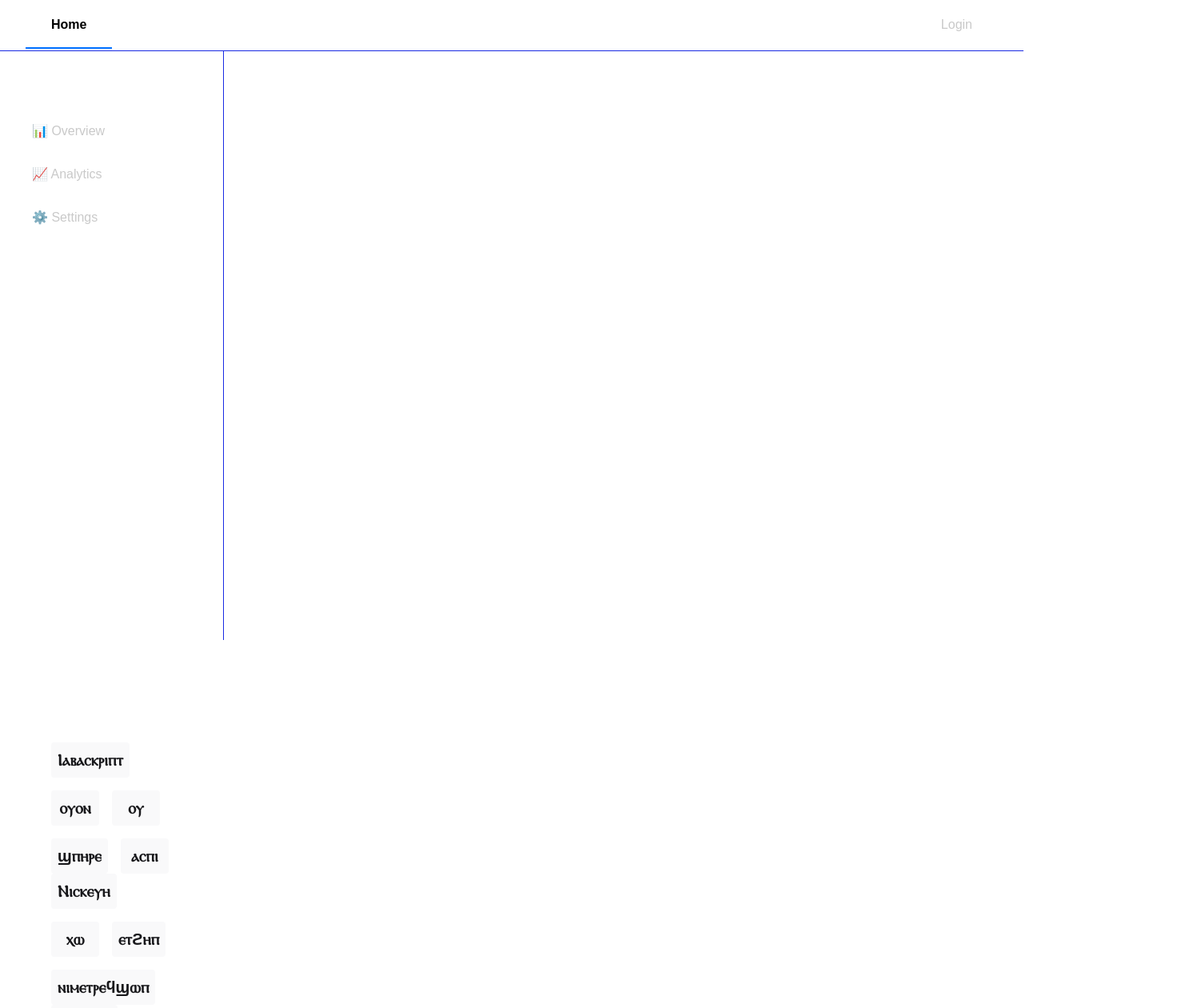
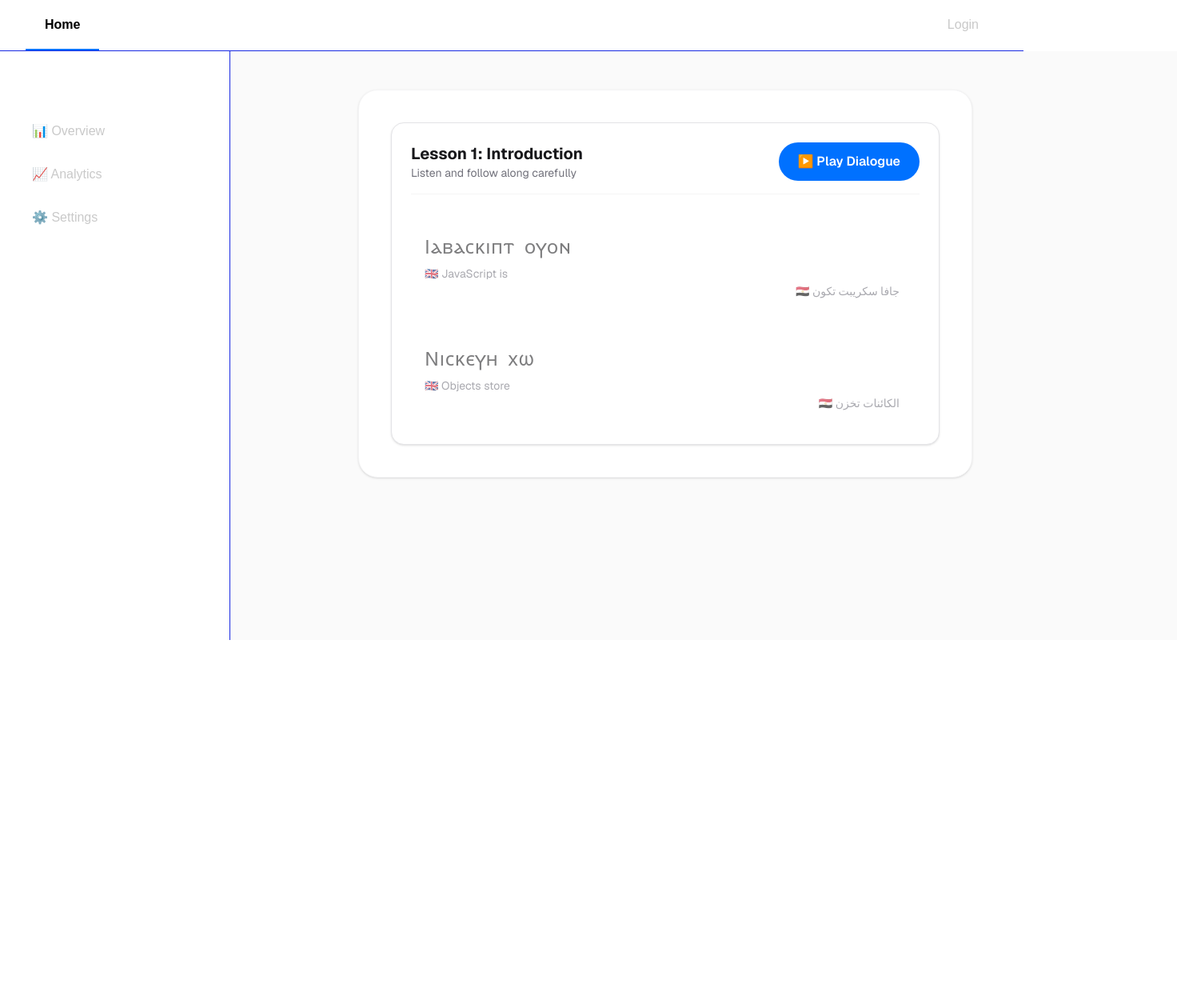
Before and after one commit to DrminaEmad/coptic_conversations, a Next.js app in the folder coptic_conversations/: page / in a window 1280 px wide. Shown: the top 1260 px of the page at 80% size, 1472 px wide, since content can reach past the window. After the commit the page ends 800 px from the top, so only its background shows below. Built offline with nearby package versions, Linux system fonts and the light colour scheme.

Commit message:
audio component implemented

```diff
--- a/coptic_conversations/app/layout.tsx
+++ b/coptic_conversations/app/layout.tsx
@@ -4,6 +4,7 @@ import localFont from 'next/font/local';
 import "./globals.css";
 import Navbar from "./ui/navbar";
 import Sidebar from "./ui/sidebar";
+
 
 
 const AveFont = localFont({
@@ -33,6 +34,7 @@ export const metadata: Metadata = {
   description: "Learn to speak Coptic Fast",
 };
 
+
 export default function RootLayout({
   children,
 }: Readonly<{ children: React.ReactNode; }>) {
--- /dev/null
+++ b/coptic_conversations/app/lib/data.ts
@@ -0,0 +1,35 @@
+// types/transcript.ts
+export interface DialogueWord {
+  coptic: string;
+  english: string;
+  arabic: string;
+}
+
+export interface TranscriptSegment {
+  id: number;
+  startTime: number;  // Time in seconds when segment starts
+  endTime: number;    // Time in seconds when segment ends
+  words: DialogueWord[];
+}
+
+// Example data array inside your database or route page
+export const conversationData: TranscriptSegment[] = [
+  {
+    id: 1,
+    startTime: 0.0,
+    endTime: 3.5,
+    words: [
+      { coptic: "Ⲓⲁⲃⲁⲥⲕⲓⲡⲧ", english: "JavaScript", arabic: "جافا سكريبت" },
+      { coptic: "ⲟⲩⲟⲛ", english: "is", arabic: "تكون" }
+    ]
+  },
+  {
+    id: 2,
+    startTime: 3.6,
+    endTime: 7.2,
+    words: [
+      { coptic: "Ⲛⲓⲥⲕⲉⲩⲏ", english: "Objects", arabic: "الكائنات" },
+      { coptic: "ⲭⲱ", english: "store", arabic: "تخزن" }
+    ]
+  }
+];
--- a/coptic_conversations/app/page.tsx
+++ b/coptic_conversations/app/page.tsx
@@ -1,80 +1,50 @@
-// import Image from "next/image";
-import Paragraph from "./ui/paragraph";
-
+import TranscriptAudioPlayer from "./ui/TranscriptAudioPlayer";
 
 export default function Home() {
+  return (
+    /* 🚀 FIXED: Added md:col-span-full to force the box to break out of the 280px column constraints */
+    /* 🚀 FIXED: Added w-full max-w-none to let the parent layout fill the remaining fraction grid space */
+    <div className="md:col-span-full flex-1 w-full bg-zinc-50 font-sans dark:bg-black p-4 sm:p-8 md:ml-48 min-h-[calc(100vh-64px)] flex justify-center items-start pt-6 md:pt-12">
 
-const paragraph = [
-  {
-    sentence1: [
-      { coptic: "Ⲓⲁⲃⲁⲥⲕⲣⲓⲡⲧ", english: "JavaScript", arabic: "جافا سكريبت" },
-      { coptic: "ⲟⲩⲟⲛ", english: "is", arabic: "تكون" },
-      { coptic: "ⲟⲩ", english: "an", arabic: "أداة تعريف" },
-      { coptic: "ϣⲡⲏⲣⲉ", english: "awesome", arabic: "رائعة" },
-      { coptic: "ⲁⲥⲡⲓ", english: "language", arabic: "لغة" }
-    ]
-  },
-  {
-    sentence2: [
-      { coptic: "Ⲛⲓⲥⲕⲉⲩⲏ", english: "Objects", arabic: "الكائنات" },
-      { coptic: "ⲭⲱ", english: "store", arabic: "تخزن" },
-      { coptic: "ⲉⲧϩⲏⲡ", english: "nested", arabic: "متداخلة" },
-      { coptic: "ⲛⲓⲙⲉⲧⲣⲉϥϣⲱⲡ", english: "data", arabic: "بيانات" }
-    ]
-  },
-  {
-    sentence3: [
-      { coptic: "Ⲡⲓⲧⲩⲡⲟⲥ", english: "Code", arabic: "البرمجية" },
-      { coptic: "ⲁⲙⲟϣⲓ", english: "runs", arabic: "تشتغل" },
-      { coptic: "ⲉⲙⲁϣⲱ", english: "very", arabic: "بشكل جداً" },
-      { coptic: "ⲁⲥⲱⲓ", english: "fast", arabic: "سريع" }
-    ]
-  }
-];
+      {/* 🚀 FIXED: Wrapped main in a flexible width bounds box to let it breath across wide viewports */}
+      <main className="w-full max-w-3xl bg-white dark:bg-zinc-950 border border-zinc-100 dark:border-zinc-800 rounded-3xl p-6 sm:p-10 shadow-sm min-w-0">
 
+        <TranscriptAudioPlayer />
 
-  return (
-    <div className="flex flex-col flex-1 items-center justify-center bg-zinc-50 font-sans dark:bg-black">
-      <main className="flex flex-1 w-full max-w-3xl flex-col items-center justify-between py-32 px-16 bg-white dark:bg-black sm:items-start">
-        <Paragraph paragraph={paragraph} />
       </main>
+
     </div>
   );
 }
 
 
-// // types/transcript.ts
-// export interface DialogueWord {
-//   coptic: string;
-//   english: string;
-//   arabic: string;
-// }
 
-// export interface TranscriptSegment {
-//   id: number;
-//   startTime: number;  // Time in seconds when segment starts
-//   endTime: number;    // Time in seconds when segment ends
-//   words: DialogueWord[];
-// }
 
-// // Example data array inside your database or route page
-// export const conversationData: TranscriptSegment[] = [
+
+// const paragraph = [
 //   {
-//     id: 1,
-//     startTime: 0.0,
-//     endTime: 3.5,
-//     words: [
-//       { coptic: "Ⲓⲁⲃⲁⲥⲕⲓⲡⲧ", english: "JavaScript", arabic: "جافا سكريبت" },
-//       { coptic: "ⲟⲩⲟⲛ", english: "is", arabic: "تكون" }
+//     sentence1: [
+//       { coptic: "Ⲓⲁⲃⲁⲥⲕⲣⲓⲡⲧ", english: "JavaScript", arabic: "جافا سكريبت" },
+//       { coptic: "ⲟⲩⲟⲛ", english: "is", arabic: "تكون" },
+//       { coptic: "ⲟⲩ", english: "an", arabic: "أداة تعريف" },
+//       { coptic: "ϣⲡⲏⲣⲉ", english: "awesome", arabic: "رائعة" },
+//       { coptic: "ⲁⲥⲡⲓ", english: "language", arabic: "لغة" }
 //     ]
 //   },
 //   {
-//     id: 2,
-//     startTime: 3.6,
-//     endTime: 7.2,
-//     words: [
+//     sentence2: [
 //       { coptic: "Ⲛⲓⲥⲕⲉⲩⲏ", english: "Objects", arabic: "الكائنات" },
-//       { coptic: "ⲭⲱ", english: "store", arabic: "تخزن" }
+//       { coptic: "ⲭⲱ", english: "store", arabic: "تخزن" },
+//       { coptic: "ⲉⲧϩⲏⲡ", english: "nested", arabic: "متداخلة" },
+//       { coptic: "ⲛⲓⲙⲉⲧⲣⲉϥϣⲱⲡ", english: "data", arabic: "بيانات" }
+//     ]
+//   },
+//   {
+//     sentence3: [
+//       { coptic: "Ⲡⲓⲧⲩⲡⲟⲥ", english: "Code", arabic: "البرمجية" },
+//       { coptic: "ⲁⲙⲟϣⲓ", english: "runs", arabic: "تشتغل" },
+//       { coptic: "ⲉⲙⲁϣⲱ", english: "very", arabic: "بشكل جداً" },
+//       { coptic: "ⲁⲥⲱⲓ", english: "fast", arabic: "سريع" }
 //     ]
 //   }
 // ];
--- /dev/null
+++ b/coptic_conversations/app/ui/TranscriptAudioPlayer.tsx
@@ -0,0 +1,59 @@
+"use client";
+
+import { useRef, useState } from "react";
+import { conversationData } from "../lib/data";
+import TranscriptSegmentRow from "./TranscriptSegmentRow"; // Import the child component
+
+export default function TranscriptAudioPlayer() {
+  const audioRef = useRef<HTMLAudioElement | null>(null);
+  const [isPlaying, setIsPlaying] = useState(false);
+
+  const togglePlay = () => {
+    if (!audioRef.current) return;
+    if (isPlaying) {
+      audioRef.current.pause();
+    } else {
+      audioRef.current.play().catch(err => console.log("Interaction required:", err));
+    }
+    setIsPlaying(!isPlaying);
+  };
+
+  return (
+    <div className="w-full max-w-3xl mx-auto p-6 bg-white dark:bg-zinc-950 rounded-2xl border border-zinc-200 dark:border-zinc-800 shadow-sm flex flex-col gap-8">
+
+      {/* 🎧 1. AUDIO ELEMENT (Kept here so it has a high-level reference container) */}
+      <audio
+        ref={audioRef}
+        src="/audio/conversation_lesson1.mp3"
+        onEnded={() => setIsPlaying(false)}
+        className="hidden"
+      />
+
+      {/* 🕹️ 2. MASTER CONTROLS HEADBAR (Now renders exactly ONCE when clicking play/pause) */}
+      <div className="flex items-center justify-between border-b border-zinc-100 dark:border-zinc-800 pb-4">
+        <div>
+          <h2 className="text-xl font-bold text-zinc-900 dark:text-white">Lesson 1: Introduction</h2>
+          <p className="text-sm text-zinc-500">Listen and follow along carefully</p>
+        </div>
+        <button
+          onClick={togglePlay}
+          className="flex items-center gap-2 bg-[#0071FF] text-white px-6 py-3 rounded-full font-semibold cursor-pointer transition-transform active:scale-95 hover:opacity-95"
+        >
+          {isPlaying ? "⏸️ Pause Dialogue" : "▶️ Play Dialogue"}
+        </button>
+      </div>
+
+      {/* 📄 3. ISOLATED TEXT SCROLL PANEL */}
+      <div className="flex flex-col gap-6 max-h-112.5 overflow-y-auto pr-2">
+        {conversationData.map((segment) => (
+          <TranscriptSegmentRow
+            key={segment.id}
+            segment={segment}
+            audioRef={audioRef} // Pass down the element connection pointer directly
+          />
+        ))}
+      </div>
+
+    </div>
+  );
+}
--- /dev/null
+++ b/coptic_conversations/app/ui/TranscriptSegmentRow.tsx
@@ -0,0 +1,60 @@
+"use client";
+
+import { useEffect, useState, RefObject } from "react";
+import { TranscriptSegment } from "../lib/data";
+
+interface RowProps {
+  segment: TranscriptSegment;
+  audioRef: RefObject<HTMLAudioElement | null>;
+}
+
+export default function TranscriptSegmentRow({ segment, audioRef }: RowProps) {
+  const [isActive, setIsActive] = useState(false);
+
+  useEffect(() => {
+    const audioElement = audioRef.current;
+    if (!audioElement) return;
+
+    // High-frequency listener function assigned to this specific row block
+    const checkTime = () => {
+      const time = audioElement.currentTime;
+      const match = time >= segment.startTime && time <= segment.endTime;
+
+      // State changes ONLY when moving into or out of this paragraph's timeline
+      setIsActive((prev) => (prev !== match ? match : prev));
+    };
+
+    audioElement.addEventListener("timeupdate", checkTime);
+    return () => audioElement.removeEventListener("timeupdate", checkTime);
+  }, [audioRef, segment.startTime, segment.endTime]);
+
+  return (
+    <div
+      className={`p-4 rounded-xl transition-all duration-300 border ${
+        isActive
+          ? "bg-blue-50/50 dark:bg-blue-950/20 border-blue-200 dark:border-blue-900 shadow-sm scale-[1.01]"
+          : "bg-transparent border-transparent opacity-60"
+      }`}
+    >
+      {/* Coptic Main Sentence Layer */}
+      <div className="flex flex-wrap gap-x-3 gap-y-1 mb-2">
+        {segment.words.map((word, index) => (
+          <span
+            key={index}
+            className={`text-2xl font-coptic tracking-wide ${
+              isActive ? "text-[#0071FF] font-medium" : "text-zinc-800 dark:text-zinc-200"
+            }`}
+          >
+            {word.coptic}
+          </span>
+        ))}
+      </div>
+
+      {/* Auxiliary Sub-Translations (English & Arabic) */}
+      <div className="flex flex-col gap-0.5 text-sm font-sans text-zinc-500 dark:text-zinc-400">
+        <p>🇬🇧 {segment.words.map(w => w.english).join(" ")}</p>
+        <p className="text-right font-arabic">🇪🇬 {segment.words.map(w => w.arabic).join(" ")}</p>
+      </div>
+    </div>
+  );
+}
--- a/coptic_conversations/app/ui/navbar.tsx
+++ b/coptic_conversations/app/ui/navbar.tsx
@@ -3,22 +3,23 @@
 import { useState } from "react";
 import Link from "next/link";
 import { usePathname } from "next/navigation";
-import Sidebar from "./sidebar"; // Import your updated sidebar component
+import Sidebar from "./sidebar";
 
 export default function Navbar() {
   const pathname = usePathname();
-  const [isMobileOpen, setIsMobileOpen] = useState(false); // Shared layout state
+  const [isMobileOpen, setIsMobileOpen] = useState(false);
 
   const toggleSidebar = () => setIsMobileOpen(!isMobileOpen);
-  const linkBaseClass = "flex no-underline py-[1em] px-[2em] transition-all duration-150 ease-in-out hover:bg-nav-hover hover:text-white border-b-2";
+
+  // Stretched layout height to prevent vertical line offsets
+  const linkBaseClass = "flex items-center no-underline h-full px-6 transition-all duration-150 ease-in-out hover:bg-nav-hover hover:text-white border-b-2";
 
   return (
     <>
       <nav className="bg-nav-bg border-b border-nav-hover fixed top-0 left-0 right-0 md:static z-50 h-16 flex items-center px-4 md:px-8">
         <ul className="list-none flex items-center m-0 p-0 w-full h-full">
 
-          {/* 📱 MOBILE ALIGNMENT BLOCK: Hamburger sits perfectly on the left of the Home link */}
-          <li className="mr-auto flex items-center gap-2">
+          <li className="mr-auto flex items-center gap-2 h-full">
             <button
               onClick={toggleSidebar}
               aria-label="Toggle Sidebar Menu"
@@ -30,27 +31,21 @@ export default function Navbar() {
               </svg>
             </button>
 
-            {/* The Home Link stays nested right next to the mobile button */}
             <Link
               href="/"
               className={`${linkBaseClass} ${
-                pathname === "/"
-                  ? "border-nav-accent text-black font-semibold"
-                  : "border-transparent text-nav-text"
+                pathname === "/" ? "border-nav-accent text-black font-semibold" : "border-transparent text-nav-text"
               }`}
             >
               Home
             </Link>
           </li>
 
-          {/* 🖥️ DESKTOP-ONLY LINKS (Hidden entirely on mobile phone sizes) */}
-          <li className="md:flex  ">
+          <li className="hidden md:flex h-full">
             <Link
               href="/login"
               className={`${linkBaseClass} ${
-                pathname === "/login"
-                  ? "border-nav-accent text-black font-semibold"
-                  : "border-transparent text-nav-text"
+                pathname === "/login" ? "border-nav-accent text-black font-semibold" : "border-transparent text-nav-text"
               }`}
             >
               Login
@@ -59,9 +54,16 @@ export default function Navbar() {
         </ul>
       </nav>
 
-      {/* 🗂️ THE SIDEBAR ATTACHMENT */}
-      {/* Pass state control props straight into the sidebar component */}
-      <Sidebar isOpen={isMobileOpen} onClose={() => setIsMobileOpen(false)} />
+      {/* 🚀 YOUR IDEA: Wrapping the sidebar in a positioning container */}
+      {/* On desktop (md), this forces the sidebar to float permanently on the left side */}
+      <div className="hidden md:block fixed top-16 left-0 bottom-0 w-72 z-40">
+        <Sidebar isOpen={isMobileOpen} onClose={() => setIsMobileOpen(false)} />
+      </div>
+
+      {/* Mobile-only view portal attachment fallback */}
+      <div className="md:hidden">
+        <Sidebar isOpen={isMobileOpen} onClose={() => setIsMobileOpen(false)} />
+      </div>
     </>
   );
 }
--- a/coptic_conversations/app/ui/sidebar.tsx
+++ b/coptic_conversations/app/ui/sidebar.tsx
@@ -31,8 +31,8 @@ export default function Sidebar({ isOpen, onClose }: SidebarProps) {
           md:flex md:sticky md:top-0 md:h-[calc(100vh-64px)] md:translate-x-0
 
           /* 📱 Mobile Floating Panel Style Drawer Layout */
-          fixed top-16 bottom-0 left-0 w-70 transition-transform duration-300 ease-in-out
-          ${isOpen ? "translate-x-0" : "-translate-x-full md:translate-x-0"}
+          fixed top-16 bottom-0 left-0 w-72 transition-transform duration-300 ease-in-out
+          ${isOpen ? "translate-x-0" : "-translate-x-full "}
         `}
       >
         <div className="flex items-center justify-between">
```
Also changed, not shown: 1 other file (tests, documents, lock files or other folders).
